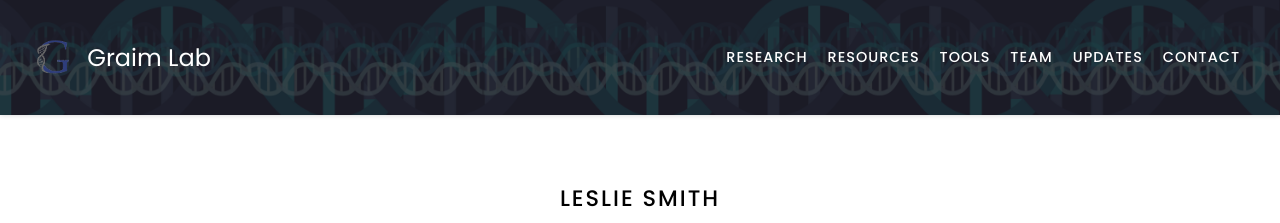
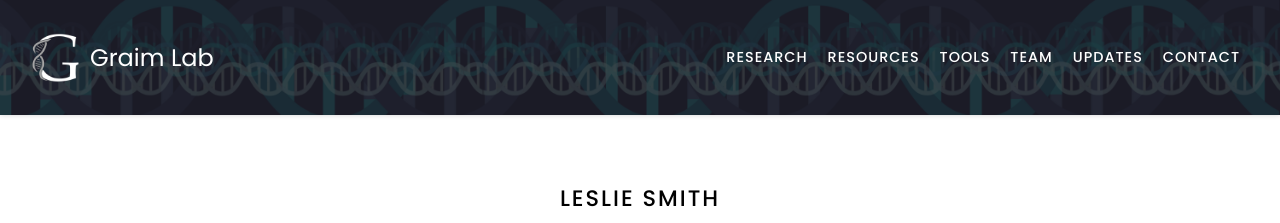
Before and after one commit to graim/GraimLabWebsite, a Jekyll site: the page built from _members/leslie-smith.md, in a window 1280 px wide. Shown: the top 223 px of the page. Built offline with Jekyll 4.4.1, drawn with Linux system fonts in a browser that asks for light colours; nearby versions of some CDN libraries.

Commit message:
Update _config.yaml
logo color change

```diff
--- a/_config.yaml
+++ b/_config.yaml
@@ -4,7 +4,7 @@
 title: Graim Lab
 description: A computational genomics lab at the University of Florida CISE department.
 #logo: images/logo.svg
-logo: images/GraimLabLogo.png
+logo: images/GraimLabLogo_WebsiteRecolor.png
 header: images/GraimLab_Background_Genomes.png
 footer: images/GraimLab_Background_Genomes.png
 #footer: images/background.jpg
```
